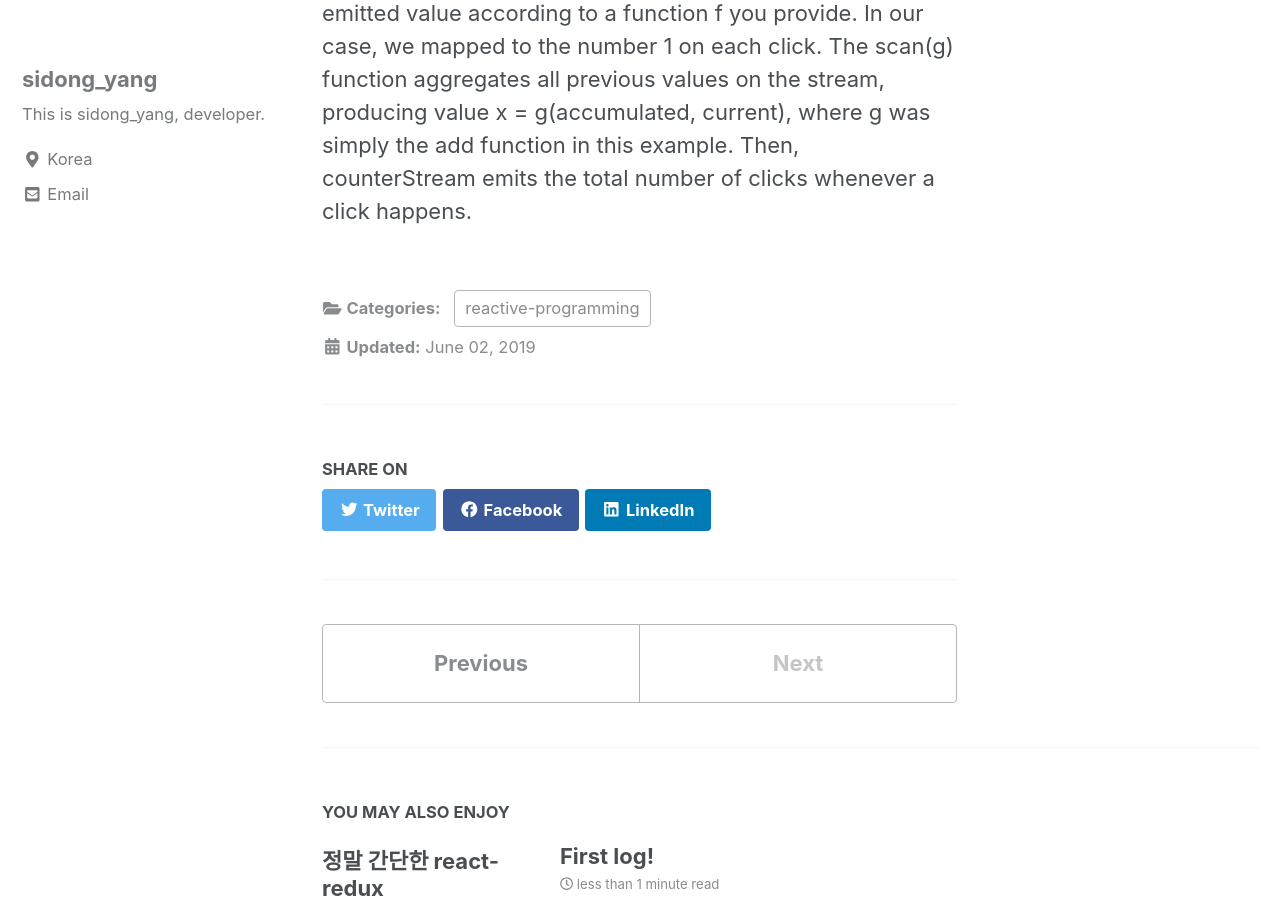
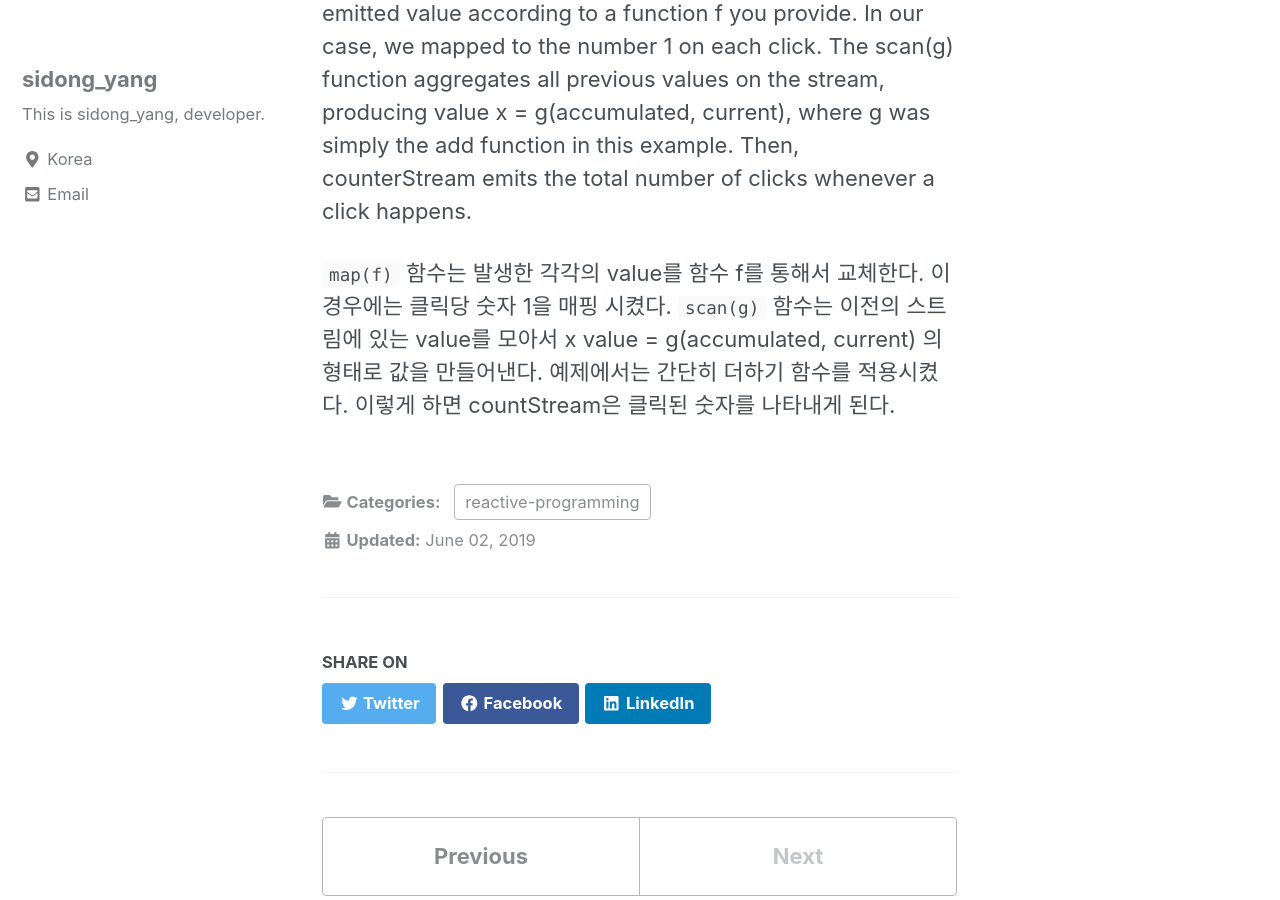
Before and after one commit to realwakka/realwakka.github.io, a Jekyll site: the page built from _posts/2019-06-02-reactive-programming-intro.md, in a window 1280 px wide and 900 px high, scrolled down 2239 px. Built offline with Jekyll 4.4.1, drawn with Linux system fonts in a browser that asks for light colours; cached includes are drawn as plain includes; nearby versions of some CDN libraries.

Commit message:
reactive

```diff
--- a/_posts/2019-06-02-reactive-programming-intro.md
+++ b/_posts/2019-06-02-reactive-programming-intro.md
@@ -51,3 +51,8 @@ The map(f) function replaces (into the new stream) each emitted value according
 In our case, we mapped to the number 1 on each click.
 The scan(g) function aggregates all previous values on the stream, producing value x = g(accumulated, current),
 where g was simply the add function in this example. Then, counterStream emits the total number of clicks whenever a click happens.
+
+`map(f)` 함수는 발생한 각각의 value를 함수 f를 통해서 교체한다.
+이 경우에는 클릭당 숫자 1을 매핑 시켰다.
+`scan(g)` 함수는 이전의 스트림에 있는 value를 모아서 x value = g(accumulated, current) 의 형태로 값을 만들어낸다.
+예제에서는 간단히 더하기 함수를 적용시켰다. 이렇게 하면 countStream은 클릭된 숫자를 나타내게 된다.
```
